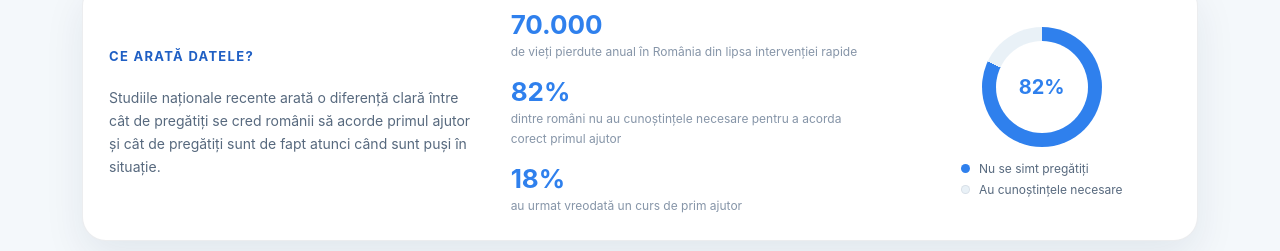
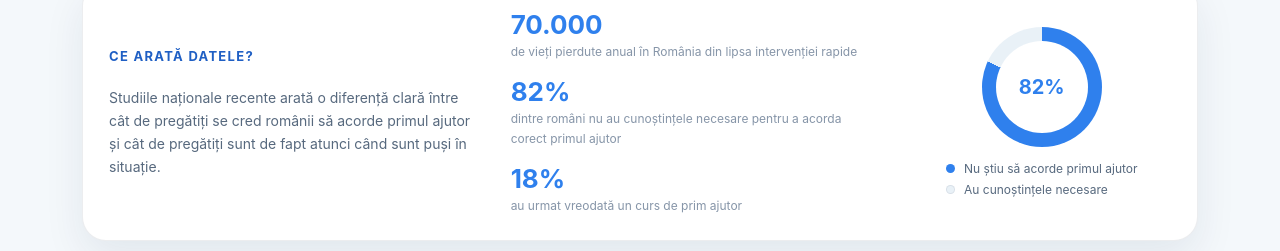
Before and after one commit to mariasofia32/resqkit-site, a React (Vite) app: page / in a window 1280 px wide. Shown: the part 1445-1696 px from the top of the page. Built offline with nearby package versions, Linux system fonts and the light colour scheme.

Commit message:
Corectez un text din problema

```diff
--- a/src/components/Problem.jsx
+++ b/src/components/Problem.jsx
@@ -69,7 +69,7 @@ export default function Problem() {
             <span>82%</span>
           </div>
           <div className="donut-legend">
-            <span><i className="dot dot--fill" /> Nu se simt pregătiți</span>
+            <span><i className="dot dot--fill" /> Nu știu să acorde primul ajutor</span>
             <span><i className="dot dot--track" /> Au cunoștințele necesare</span>
           </div>
         </div>
```
